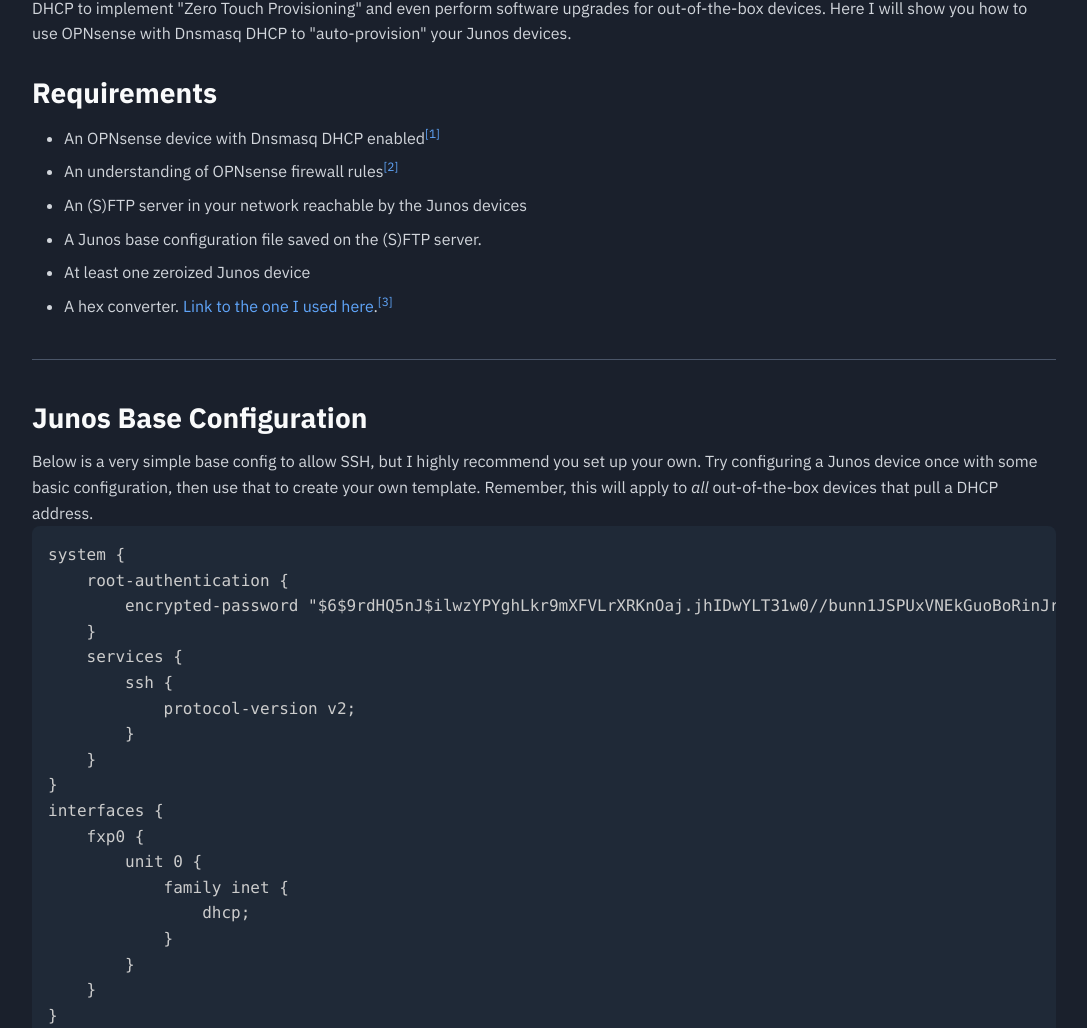
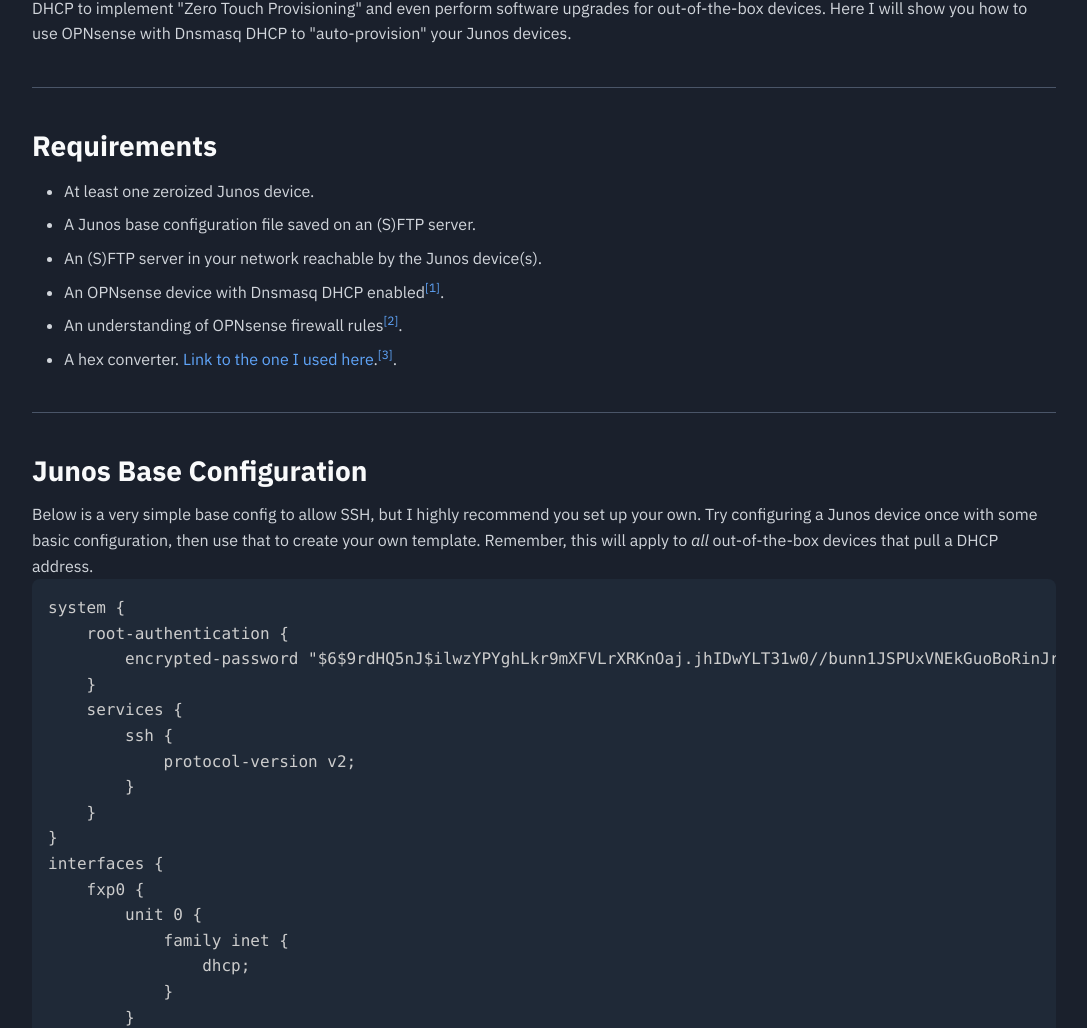
Before and after one commit to IronicallyJesus/11ty-site, an Eleventy site: page src/blog/8.14.25.md in a window 1280 px wide. Shown: the part 880-1908 px from the top of the page, without its empty margins (96-1183 px from the left). Built offline with nearby package versions, Linux system fonts and the light colour scheme; Eleventy itself is replaced by a stand-in of ours; code samples lack their colours; files that its build step writes are made by us from their sources; no server answers; a web font is replaced by a local one; what http-proxy-middleware would draw is missing.

Commit message:
fix: blog post update

```diff
--- a/src/blog/8.14.25.md
+++ b/src/blog/8.14.25.md
@@ -14,15 +14,16 @@
 <br/>
 Most people know that DHCP (Dynamic Host Configuration Protocol) is a protocol used to dynamically allocate IP addresses. But did you know that it can be used to configure other host device settings? Network device vendors like Junip... *ermm*, HPE Networking... take advantage of DHCP to implement "Zero Touch Provisioning" and even perform software upgrades for out-of-the-box devices. Here I will show you how to use OPNsense with Dnsmasq DHCP to "auto-provision" your Junos devices.
 
+---
 
 ## Requirements
 
-* An OPNsense device with Dnsmasq DHCP enabled<sup>[[1]](#bottom)</sup>
-* An understanding of OPNsense firewall rules<sup>[[2]](#bottom)</sup>
-* An (S)FTP server in your network reachable by the Junos devices
-* A Junos base configuration file saved on the (S)FTP server.
-* At least one zeroized Junos device
-* A hex converter. [Link to the one I used here](https://www.rapidtables.com/convert/number/ascii-to-hex.html).<sup>[[3]](#bottom)</sup>
+* At least one zeroized Junos device.
+* A Junos base configuration file saved on an (S)FTP server.
+* An (S)FTP server in your network reachable by the Junos device(s).
+* An OPNsense device with Dnsmasq DHCP enabled<sup>[[1]](#bottom)</sup>.
+* An understanding of OPNsense firewall rules<sup>[[2]](#bottom)</sup>.
+* A hex converter. [Link to the one I used here](https://www.rapidtables.com/convert/number/ascii-to-hex.html).<sup>[[3]](#bottom)</sup>.
 
 ---
 
```
